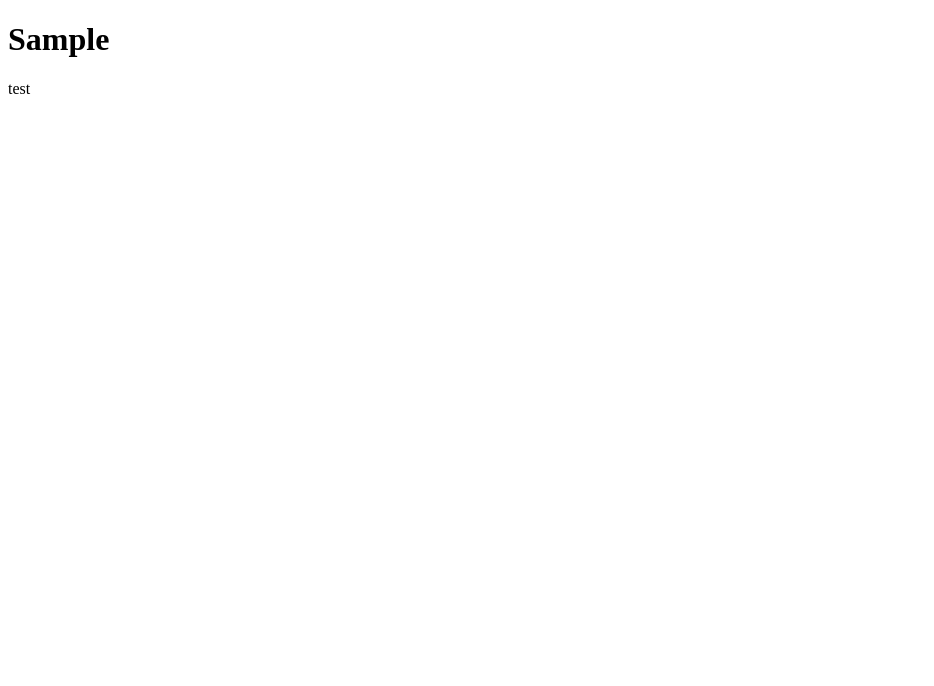
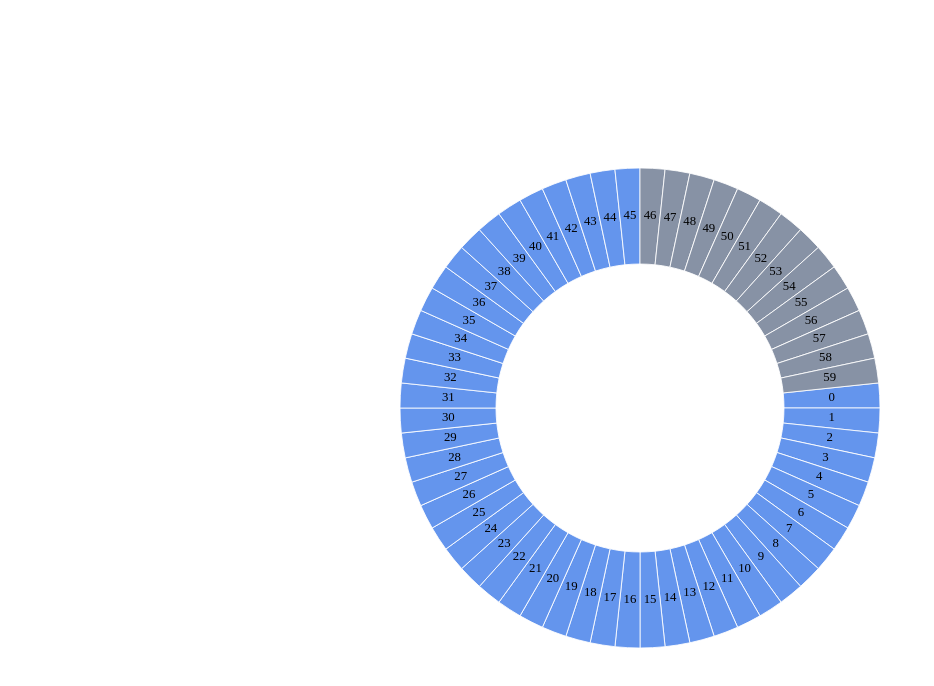
Before and after one commit to breadloafsky/calendar-clock, a SvelteKit app: page / in a window 1280 px wide. Shown: the top 686 px of the page, without its empty margins (0-934 px from the left). Built offline with nearby package versions, Linux system fonts and the light colour scheme.

Commit message:
added seconds dial

```diff
--- /dev/null
+++ b/src/components/Watch.svelte
@@ -0,0 +1,111 @@
+<script lang="ts">
+    import { svgFunctions } from "../utils/svgFunctions";
+
+    let dials = <Dial[]>[];
+
+    interface Section{
+        name:string|number; //  the visible label of the section
+        start:number;       //  the start angle of the section
+        end:number;         //  the end angle of the section
+        color:string;
+    }
+
+    interface Dial {
+        name:string;    //  the name of the dial
+        color:string;
+        r1:number;
+        r2:number;
+        sections:Section[];
+    };
+
+    let milliseconds = 0;
+
+
+    function init(){
+        //  create seconds dial
+        let seconds= <Dial>{
+            name:"Seconds",
+            r1:18,
+            r2:30,
+        };
+        let offset = 0;
+        let total = 60;
+        seconds.sections = [...Array(60).keys()].map(a=> {
+
+            let step = 1;
+            let section = <Section>{
+                name: a,
+                start: ((offset)/total) * 360,
+                end: ((step+offset)/total) * 360,
+                color:"cornflowerblue"
+            };
+            offset += step;
+            return section;
+        });
+        dials.push(seconds);
+    }
+
+    let dialPos = {
+        seconds:0,
+        minutes:0
+    }
+
+
+    function updateTime()
+    {
+        const d = new Date();
+        let milliseconds = d.getMilliseconds();
+        let seconds = d.getSeconds();
+
+
+        dialPos.seconds = ((seconds + milliseconds/1000) / 60) * 360,
+        setTimeout(updateTime, 10);
+    }
+    init();
+    updateTime();
+
+</script>
+
+
+<svg viewBox="0 0 100 100" width="800" height="800" style="overflow:visible;">
+    {#if dials.length > 0}
+        {#each dials as dial}
+            {#each dial.sections as section, i}
+                <path
+                    d={svgFunctions.arc( dial.r1, dial.r2 , section.end-section.start)}
+                    style="stroke:white;stroke-width:0.1%; fill:{section.color}; {(section.start < dialPos.seconds) ?"" : "filter: saturate(22%);"}"
+                    transform={` translate(50 50)  rotate(${ section.start + 180 - dialPos.seconds}) `}
+                />
+                <text
+                    class="slice-text"
+                    x={ Math.cos(((section.start+section.end + 360 + 180)/2-dialPos.seconds)* (Math.PI/180)) *(dial.r1 + dial.r2)/2}
+                    y={ Math.sin(((section.start+section.end + 360 + 180)/2-dialPos.seconds)* (Math.PI/180)) *(dial.r1 + dial.r2)/2}
+                    transform={`translate(50 50)`}
+                    dominant-baseline="middle"
+                    text-anchor="middle"
+                    font-size={10 + "%"}
+                    style="stroke-width: {10/25}%;"
+                    >{section.name}
+                </text>
+            {/each}
+        {/each}
+
+    {/if}
+</svg>
+
+
+<style>
+    .section-text{
+        font-family: 'Consolas', monospace;
+        text-align: end;
+        pointer-events: none;
+        -moz-user-select: none;
+        -webkit-user-select: none;
+        paint-order: stroke;
+        stroke: #ffffff91;
+        stroke-width: 0.6%;
+        stroke-linecap: butt;
+        stroke-linejoin: round;
+        font-weight: 800;
+    }
+</style>
--- a/src/routes/+page.svelte
+++ b/src/routes/+page.svelte
@@ -1,2 +1,10 @@
-<h1>Sample</h1>
-<p>test</p>
+<script>
+    import Watch from "../components/Watch.svelte";
+</script>
+
+
+<section>
+	<div style="display: flex; justify-content: center;">
+		<Watch/>
+	</div>
+</section>
--- /dev/null
+++ b/src/utils/svgFunctions.ts
@@ -0,0 +1,34 @@
+export const svgFunctions = {
+    arc:function(radius:number, innerRadius:number, degree:number){
+        let path = "";
+        degree = degree > 360 ? 360 : degree;
+        let rad = -degree * (Math.PI/180);
+
+
+        path += `M ${0} ${radius} `
+        path += `A ${radius} ${radius}, 0, ${degree >= 180 ? 1 : 0}, 1, ${Math.sin(rad)*radius} ${Math.cos(rad)*radius} `;
+
+        path += `L ${Math.sin(rad)*innerRadius} ${Math.cos(rad)*innerRadius} `
+        path += `A ${innerRadius} ${innerRadius}, 0, ${degree >= 180 ? 1 : 0}, 0, ${0} ${innerRadius} `;
+        path += `L 0 ${innerRadius} `;
+
+        path += "z";
+        return path;
+    },
+    textArc:function(radius:number, degree:number, flip:boolean){
+        let path = "";
+        degree = degree > 360 ? 360 : degree;
+        let rad = -degree * (Math.PI/180);
+
+        path += `M ${Math.sin(rad)*radius} ${Math.cos(rad)*radius} `;
+        path += `A ${radius} ${radius}, 0, ${degree >= 180 ? 1 : 0}, 0, ${0} ${radius} `;
+
+        return path;
+    },
+    textProps:function(radius:number){
+        let props = {x:0, y:0, rotate:0};
+        props.x = radius;
+        //props.y = radius;
+        return props;
+    }
+};
```
Also changed, not shown: src/components/Section.svelte (added, +24 -0 lines).
